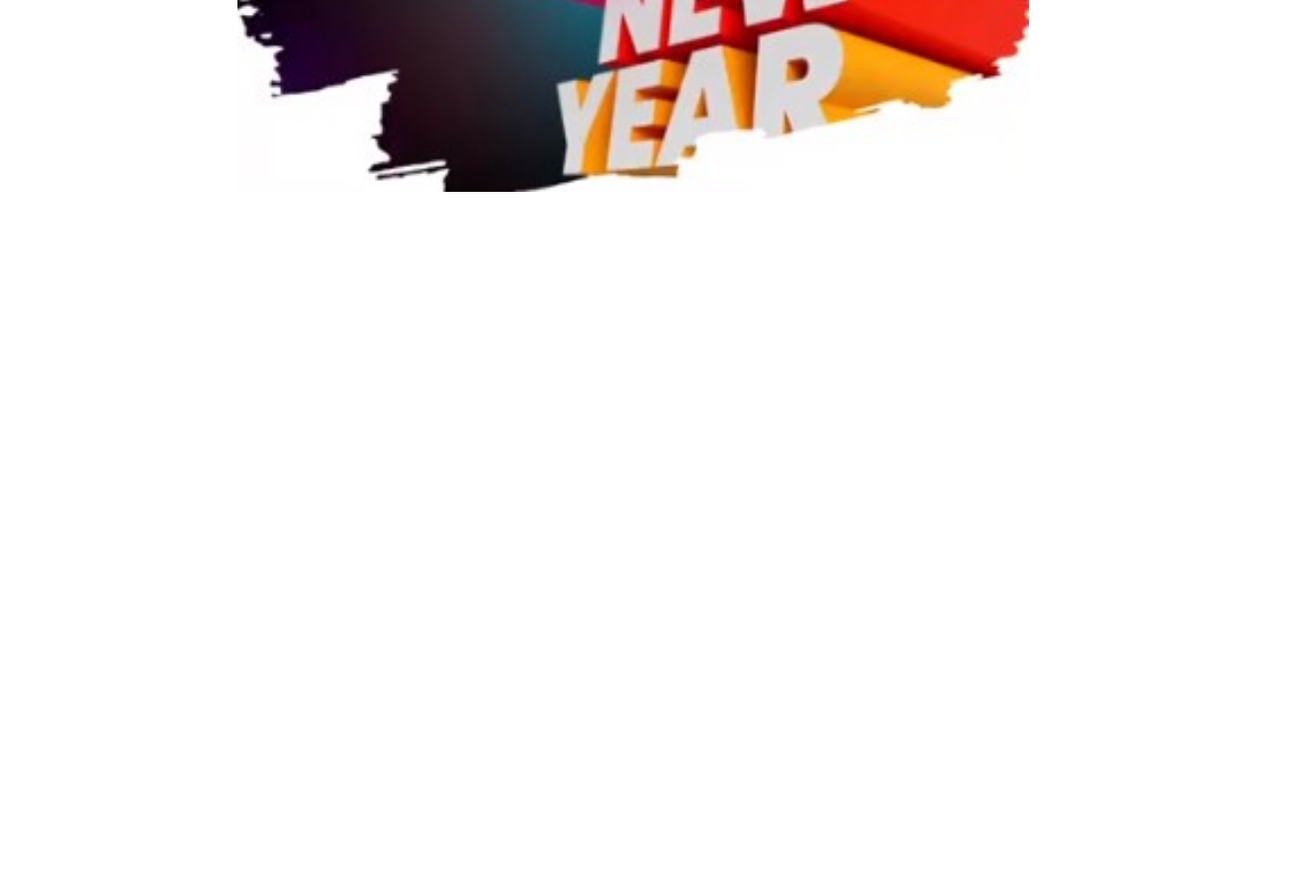
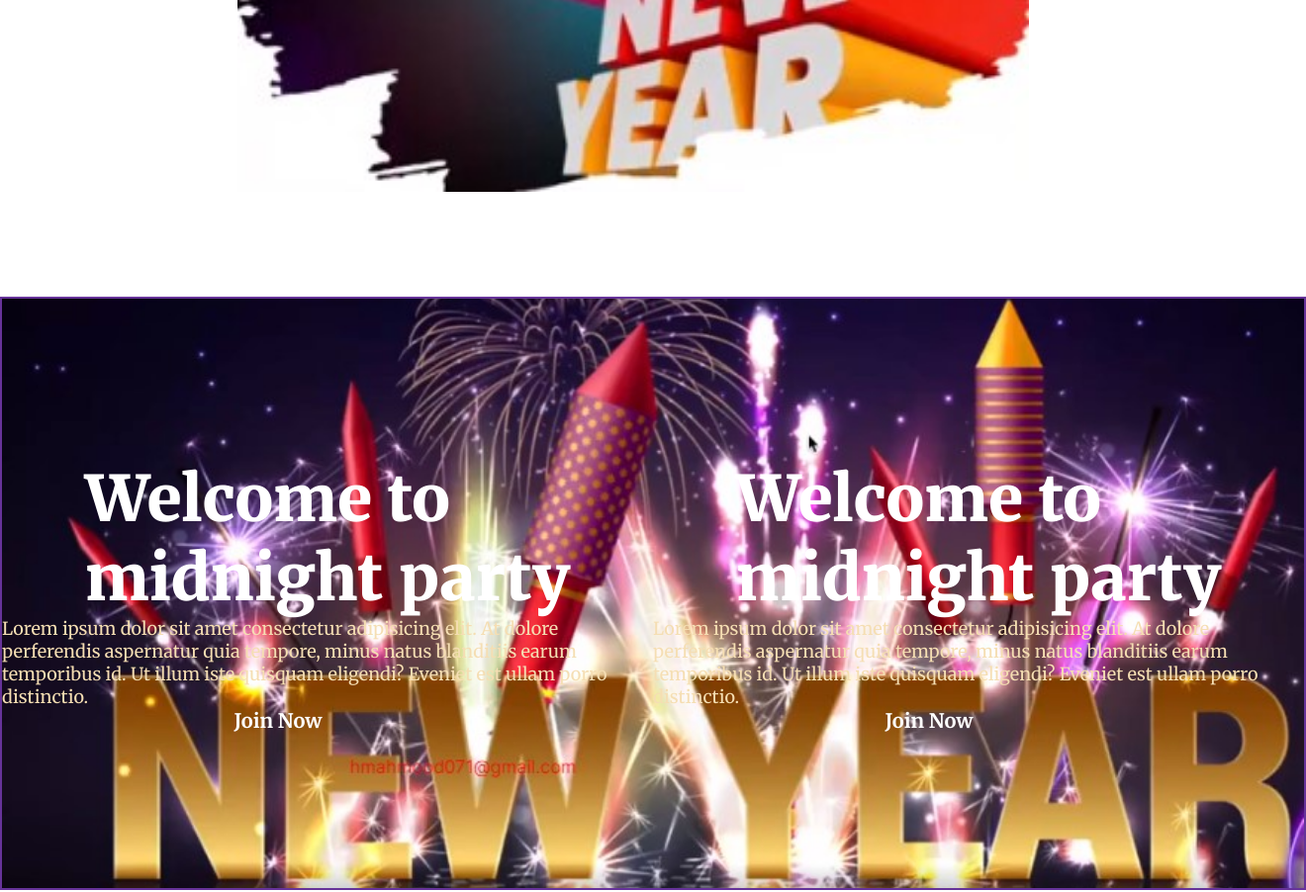
Before and after one commit to hmahmood071/batch-10-assignment, a plain HTML site: page index.html in a window 1280 px wide. Shown: the part 1210-2112 px from the top of the page at 99% size, 1320 px wide, since content can reach past the window. Before the commit the page ends 1510 px from the top, so only its background shows below. Drawn offline with Linux system fonts and the light colour scheme.

Commit message:
added midnight party center

```diff
--- a/index.html
+++ b/index.html
@@ -24,11 +24,24 @@
             <div class="image-container">
                 <img src="images/Happy New Year.jpg" alt="new year">
             </div>
-        </section>
-
+        </section><!-- 65% section starts here -->
+    <!-- midnight party section starts here -->
+     <section class="midnight-party-container">
+        <div class="leftside-content">
+            <h1>Welcome to <br> midnight party</h1>
+            <p>Lorem ipsum dolor sit amet consectetur adipisicing elit. At dolore perferendis aspernatur quia tempore, minus natus blanditiis earum temporibus id. Ut illum iste quisquam eligendi? Eveniet est ullam porro distinctio.</p>
+            <span id="midnight-button">Join Now</span>
+        </div>
+        <div class="rightside-content">
+            <h1>Welcome to <br> midnight party</h1>
+            <p>Lorem ipsum dolor sit amet consectetur adipisicing elit. At dolore perferendis aspernatur quia tempore, minus natus blanditiis earum temporibus id. Ut illum iste quisquam eligendi? Eveniet est ullam porro distinctio.</p>
+            <span id="midnight-button">Join Now</span>
+        </div>
+     </section>
+    <!-- midnight party section starts here -->
 
     </main>
-     <!-- 65% section starts here -->
+
     <footer></footer>
 </body>
 </html>
--- a/styles/style.css
+++ b/styles/style.css
@@ -80,3 +80,60 @@ body{
     width: 100%;
     height: 100%;
 }
+/* midnight section starts here */
+.midnight-party-container{
+    width: 1320px;
+    height: 600px;
+    border: 2px solid rebeccapurple;
+    margin: 0 auto;
+    display: flex;
+    background-image:url("../images/assign.jpg") ;
+    background-position: center;
+    background-size: cover;
+    background-repeat: no-repeat;
+}
+.leftside-content{
+    width: 50%;
+    height: 600px;
+    display: flex;justify-content: center;
+    flex-direction: column;
+    align-items: center;
+}
+.rightside-content{
+    width: 50%;
+    height: 600px;
+    display: flex;justify-content: center;
+    flex-direction: column;
+    align-items: center;
+}
+.leftside-content h1{
+   color:white;
+   font-size: 64px;
+   font-weight: 900;
+}
+.rightside-content h1{
+   color:white;
+   font-size: 64px;
+   font-weight: 900;
+}
+.leftside-content p{
+    color:wheat;
+    font-size: 18px;
+    font-weight: 400;
+ }
+.rightside-content p{
+    color:wheat;
+    font-size: 18px;
+    font-weight: 400;
+ }
+.rightside-content{
+    width: 50%;
+    height: 600px;
+}
+#midnight-button{
+    color: white;
+    font-size: 20px;
+    font-weight: 700;
+    margin-right: 100px;
+}
+/* midnight section end here */
```
